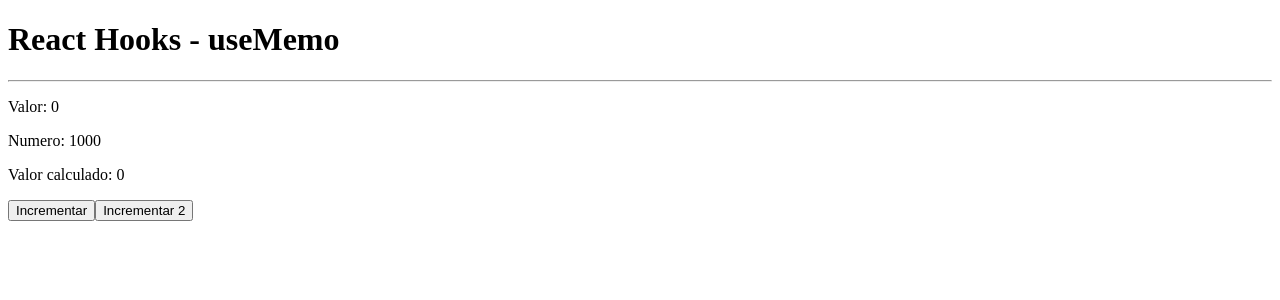
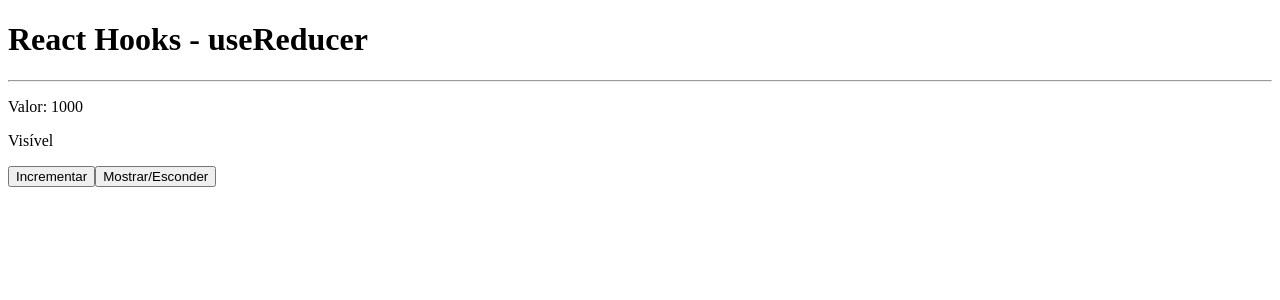
Before and after one commit to cesarfreitax/reactLessons, a React (Vite) app: page / in a window 1280 px wide. Shown: the top 300 px of the page. Built offline with nearby package versions, Linux system fonts and the light colour scheme.

Commit message:
update: studying useReducer

```diff
--- a/src/App.jsx
+++ b/src/App.jsx
@@ -1,42 +1,41 @@
-import React, { useState, useEffect, useMemo } from 'react';
+import React, {useReducer} from 'react';
 
 
 export default function App() {
 
-    const [valor, setValor] = useState(() => { return 0 })
-    const [numero, setNumero] = useState(() => { return 1000 })
-
-    // const valorCalculado = funcaoDemorada(valor)
-    const valorCalculado = useMemo(() => {
-        return funcaoDemorada(valor)
-    }, [valor])
-
-    useEffect(() =>{
-        console.log("renderizou")
+    // Reducer
+    const [state, dispatch] = useReducer(reducer, {
+        valor: 1000,
+        mostrar: true
     })
 
-    function incrementar (){
-        setValor(old => old + 1)
-    }
-
-    function incrementar2 (){
-        setNumero(oldNumero => oldNumero + 100)
-    }
-
-    function funcaoDemorada(num){
-        for(let i=0; i < 1000000000; i++){}
-        return num * 2
+    // Reducer function
+    function reducer(state, action){
+        switch (action.type) {
+            case 'INCREMENTAR':
+                return {
+                    valor: state.valor +1,
+                    mostrar: state.mostrar
+                }
+            case 'VISIBILIDADE':
+                return {
+                    valor: state.valor,
+                    mostrar: !state.mostrar
+                }
+            default:
+                return state
+        }
     }
 
     return (
         <>
-            <h1>React Hooks - useMemo</h1>
+            <h1>React Hooks - useReducer</h1>
             <hr />
-            <p>Valor: {valor}</p>
-            <p>Numero: {numero}</p>
-            <p>Valor calculado: {valorCalculado}</p>
-            <button onClick={incrementar}>Incrementar</button>
-            <button onClick={incrementar2}>Incrementar 2</button>
+            <p>Valor: {state.valor}</p>
+            {state.mostrar && <p>Visível</p>}
+
+            <button onClick={() => { dispatch({type: "INCREMENTAR"}) }}>Incrementar</button>
+            <button onClick={() => { dispatch({type: "VISIBILIDADE"}) }}>Mostrar/Esconder</button>
         </>
     )
 }
```
